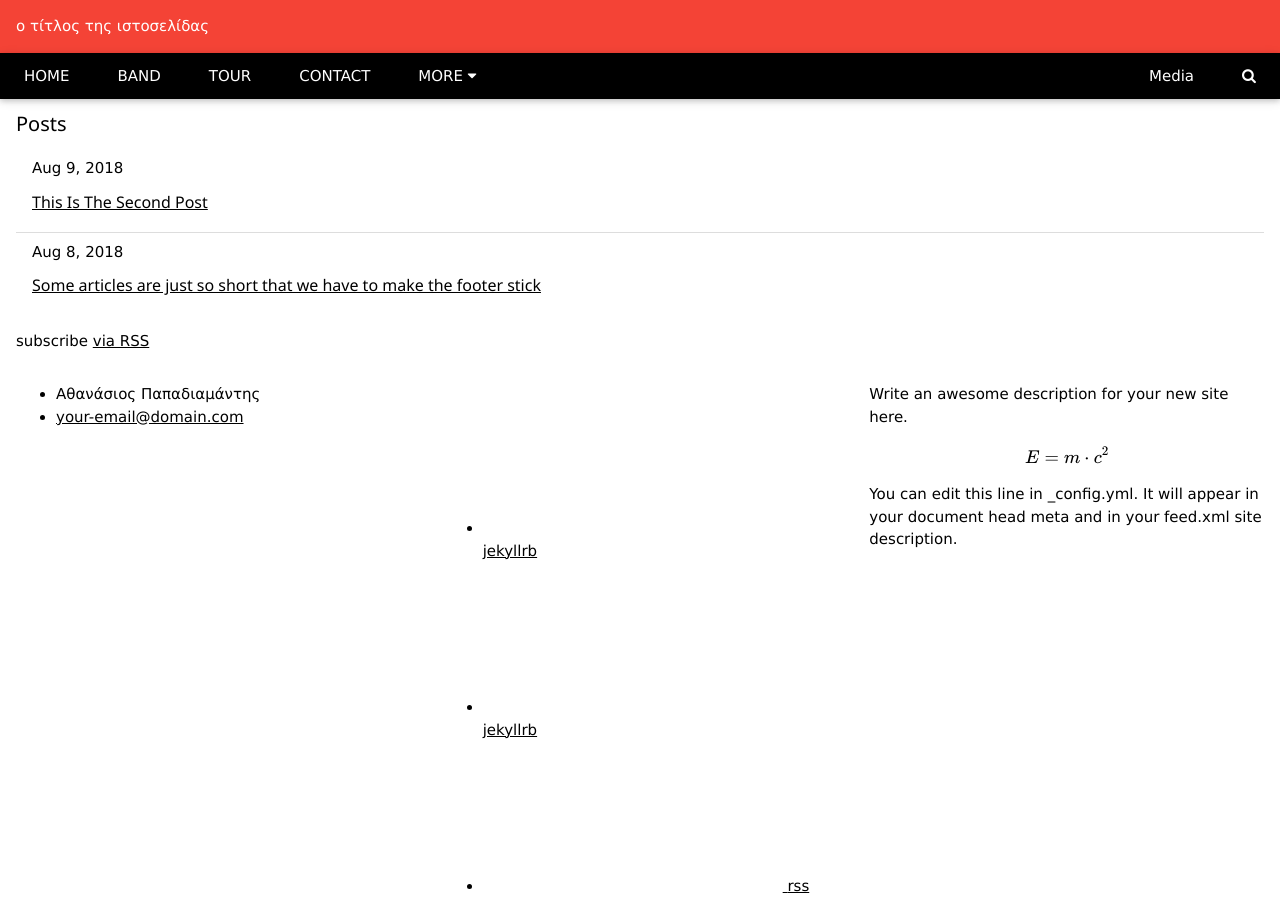
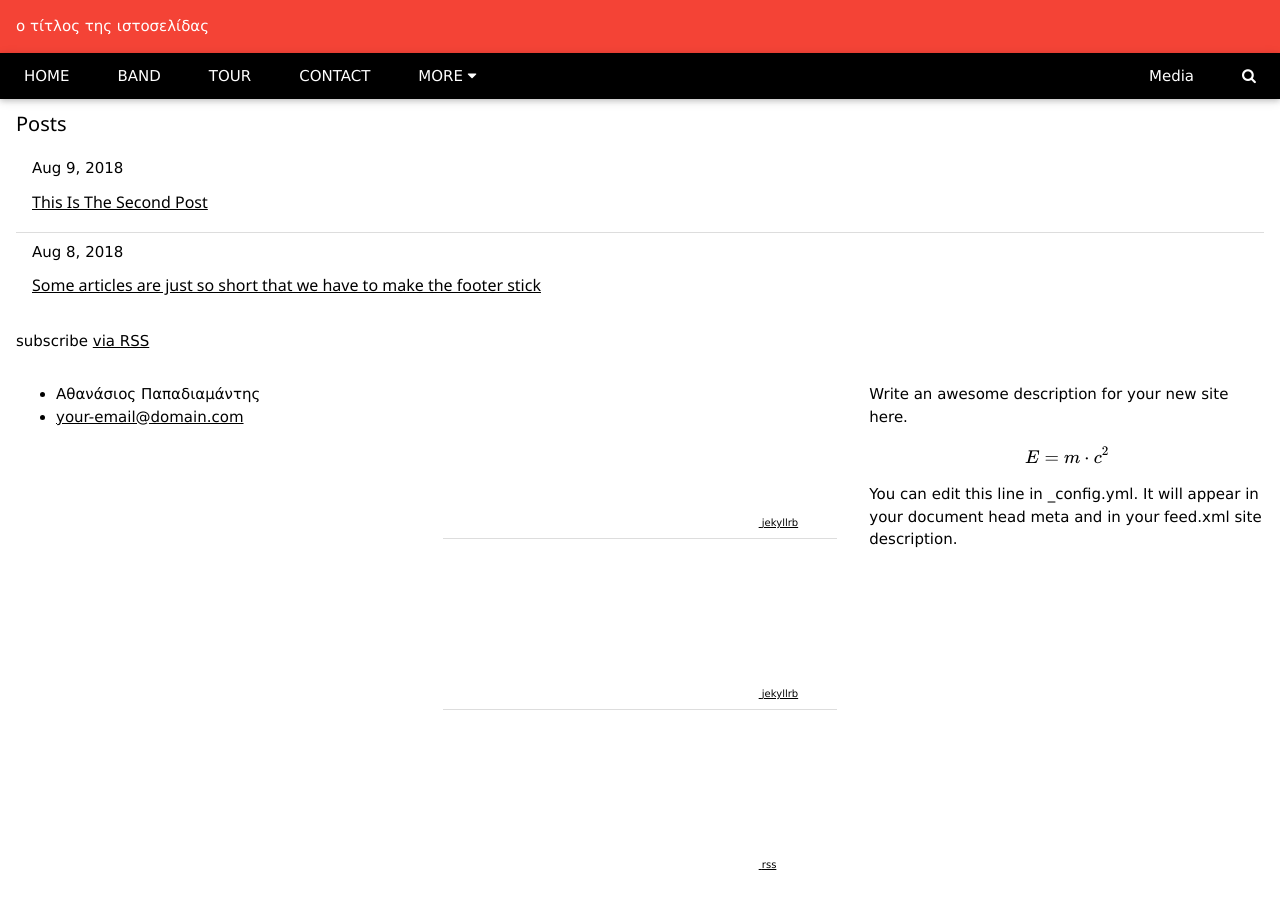
Before and after one commit to mrubyz/test, a Jekyll site: the page built from index.md, in a window 1280 px wide. Built offline with Jekyll 4.4.1, drawn with Linux system fonts in a browser that asks for light colours; formulas are drawn with MathJax 3.

Commit message:
Update social.html

```diff
--- a/_includes/social.html
+++ b/_includes/social.html
@@ -1,4 +1,4 @@
-<ul class="social-media-list">
+<ul class="w3-ul w3-tiny">
   {%- if site.dribbble_username -%}<li><a href="https://dribbble.com/{{ site.dribbble_username| cgi_escape | escape }}"><svg class="svg-icon"><use xlink:href="{{ '/assets/minima-social-icons.svg#dribbble' | relative_url }}"></use></svg> <span class="username">{{ site.dribbble_username| escape }}</span></a></li>{%- endif -%}
   {%- if site.facebook_username -%}<li><a href="https://www.facebook.com/{{ site.facebook_username| cgi_escape | escape }}"><svg class="svg-icon"><use xlink:href="{{ '/assets/minima-social-icons.svg#facebook' | relative_url }}"></use></svg> <span class="username">{{ site.facebook_username| escape }}</span></a></li>{%- endif -%}
   {%- if site.flickr_username -%}<li><a href="https://www.flickr.com/photos/{{ site.flickr_username| cgi_escape | escape }}"><svg class="svg-icon"><use xlink:href="{{ '/assets/minima-social-icons.svg#flickr' | relative_url }}"></use></svg> <span class="username">{{ site.flickr_username| escape }}</span></a></li>{%- endif -%}
```
